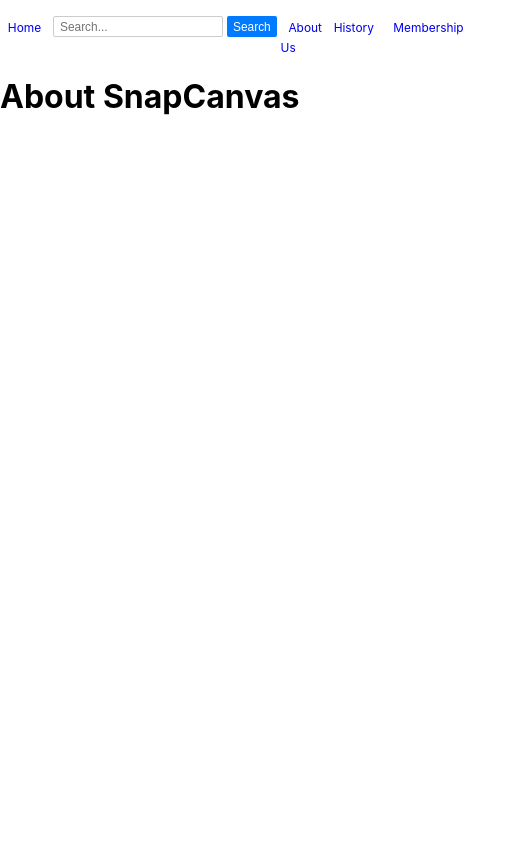
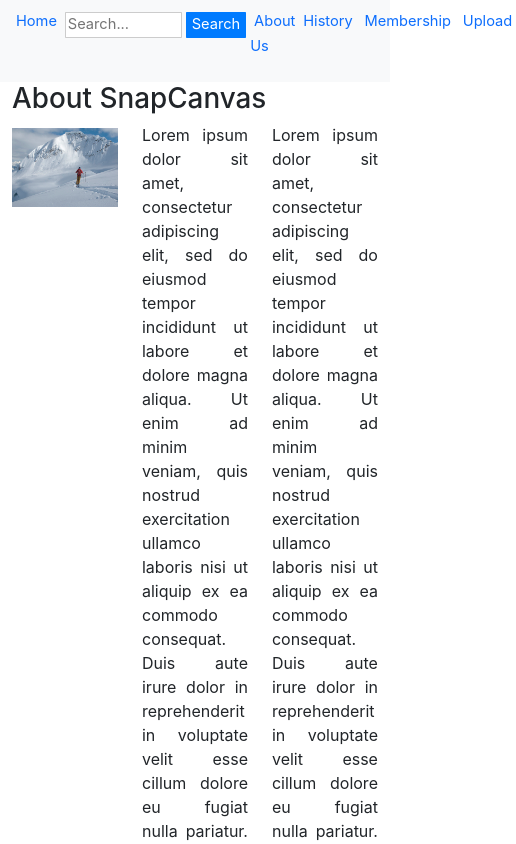
Before and after one commit to tszwong/SnapCanvas, a React (Create React App) app: page /about-us in a window 390 px wide. Shown: the top 844 px of the page, 516 px wide, since content can reach past the window. Built offline with nearby package versions, Linux system fonts and the light colour scheme.

Commit message:
created footer component and added to add pages, minor updates to navbar, completed skeletal layout of about us page, need to create more reusable components for other pages

```diff
--- a/public/index.html
+++ b/public/index.html
@@ -24,6 +24,7 @@
       work correctly both with client-side routing and a non-root public URL.
       Learn how to configure a non-root public URL by running `npm run build`.
     -->
+    <link href="https://cdn.jsdelivr.net/npm/bootstrap@5.3.2/dist/css/bootstrap.min.css" rel="stylesheet" integrity="sha384-T3c6CoIi6uLrA9TneNEoa7RxnatzjcDSCmG1MXxSR1GAsXEV/Dwwykc2MPK8M2HN" crossorigin="anonymous">
     <title>SnapCanvas</title>
   </head>
   <body>
--- a/src/App.css
+++ b/src/App.css
@@ -15,37 +15,61 @@
 }
 
 nav a {
-  padding: 2vw;
+  padding: 1vw 1vw 1vh;
   text-decoration: none;
-  font-size: calc(1vw + 0.5em); /* Basic responsive font size */
+  font-size: calc(2px + 1.5vh); /* Basic responsive font size */
 }
 
 nav li {
   margin: 0; /* Remove margins */
 }
 
+.text-content {
+  max-width: 80%; /* This will make the inner div take up 80% of the column width */
+  text-align: left; /* This ensures the text is left-aligned */
+}
+
 .search-container {
+  padding-top: 0.5vh;
   display: flex;
-  height: 2.5vh;
   gap: 1vw; /* Space between input and button */
   margin-left: auto; /* Push it to the right side of the nav if you want */
 }
 
 .search-container input[type="text"] {
   width: 40vw; /* Set the width of the input box */
-  padding: calc(0.5vh + 0.5vw);
-  font-size: calc(1vw + 0.5em); /* Responsive font size */
-  border-radius: 0.5vw;
+  font-size: calc(2px + 1.5vh); /* Basic responsive font size */
+  border-radius: 0.2vw;
   border: 1px solid #ccc;
 }
 
 .search-container button {
-  font-size: calc(1vw + 0.5em); /* Responsive font size */
+  font-size: calc(2px + 1.5vh); /* Basic responsive font size */
   border: none;
-  border-radius: 0.5vw;
+  border-radius: 0.2vw;
   background-color: #007bff; /* Choose your color */
   color: white;
   cursor: pointer;
+}
+
+.row.frame {
+  flex-wrap: nowrap;
+}
+
+.col-4 {
+  text-align: justify;
+}
+
+.not-first {
+  margin-top: 10vh;
+}
+
+.img-fluid {
+  padding-top: 0.5vh;
+}
+
+.footer {
+  margin-top: 15vh;
 }
 
 .search-container button:hover {
@@ -81,3 +105,9 @@
     transform: rotate(360deg);
   }
 }
+
+@media screen and (max-width: 750px) {
+  .search-container input[type="text"] {
+    width: 30vw; /* Set the width of the input box */
+  }
+}
--- a/src/App.js
+++ b/src/App.js
@@ -17,7 +17,8 @@
         <Router>
             <div>
                 {/* Navigation */}
-                <nav>
+                <nav className="navbar bg-body-tertiary"> {/* Use className instead of class */}
+                    <div className="container-fluid"> {/* Use className instead of class */}
                         <ul>
                             {/*this will replaced with logo later*/}
                             <li><Link to="/">Home</Link></li>
@@ -30,7 +31,9 @@
                             <li><Link to="/about-us">About Us</Link></li>
                             <li><Link to="/history">History</Link></li>
                             <li><Link to="/membership">Membership</Link></li>
+                            <li><Link to="">Upload</Link></li>
                         </ul>
+                    </div>
                 </nav>
 
 
--- /dev/null
+++ b/src/components/footer.js
@@ -0,0 +1,12 @@
+import React from 'react';
+import { Link } from 'react-router-dom'; // This assumes you are using react-router for navigation
+
+const Footer = () => (
+    <footer className="footer">
+        <div className="container text-center">
+            <span className="text-muted">&copy; {new Date().getFullYear()} SnapCanvas. All rights reserved.</span> <Link to="/credits">Credits</Link>
+        </div>
+    </footer>
+);
+
+export default Footer;
--- a/src/pages/AboutUsPage.js
+++ b/src/pages/AboutUsPage.js
@@ -1,7 +1,90 @@
 import React from 'react';
+import Footer from '../components/footer.js';
+
+import ski_photo_placeholder from '../assets/ski_photo_placeholder.jpg';
+
+// Profile component for displaying an image
+const Profile = ({ imageSrc, altText, id }) => (
+    <div className="col-4">
+        <img src={imageSrc} alt={altText} className="img-fluid" id={id}/>
+    </div>
+);
+
+// TextColumn component for displaying text
+const TextColumn = ({ text }) => (
+    <div className="col-4">
+        {text}
+    </div>
+);
+
+// TextRow component for displaying text
+const TextRow = ({ text }) => (
+    <div className="col-12">
+        {text}
+    </div>
+);
+
+// one third image, two third text component
+const ImgDesc = ({ imageSrc, altText, id, text }) => (
+    <div className="row">
+        <div className="col-4">
+            <img src={imageSrc} alt={altText} className="img-fluid" id={id}/>
+        </div>
+        <div className="col-8">
+            {text}
+        </div>
+    </div>
+);
 
 function AboutUsPage() {
-    return <h1>About SnapCanvas</h1>;
+    // random generated place holder text
+    const placeholder = `Lorem ipsum dolor sit amet, consectetur adipiscing elit, sed do eiusmod tempor incididunt ut labore
+    et dolore magna aliqua. Ut enim ad minim veniam, quis nostrud exercitation ullamco laboris nisi ut
+    aliquip ex ea commodo consequat. Duis aute irure dolor in reprehenderit in voluptate velit esse
+    cillum dolore eu fugiat nulla pariatur. Excepteur sint occaecat cupidatat non proident, sunt in
+    culpa qui officia deserunt mollit anim id est laborum.
+    Lorem ipsum dolor sit amet, consectetur adipiscing elit, sed do eiusmod tempor incididunt ut labore
+    et dolore magna aliqua. Ut enim ad minim veniam, quis nostrud exercitation ullamco laboris nisi ut
+    aliquip ex ea commodo consequat. Duis aute irure dolor in reprehenderit in voluptate velit esse
+    cillum dolore eu fugiat nulla pariatur. Excepteur sint occaecat cupidatat non proident, sunt in
+    culpa qui officia deserunt mollit anim id est laborum.`;
+
+    return (
+        <div className="container">
+            <h1>About SnapCanvas</h1>
+
+            <div className="row frame">
+                <Profile imageSrc={ski_photo_placeholder} altText="Placeholder" id="first_image" />
+                <TextColumn text={placeholder} />
+                <TextColumn text={placeholder} />
+            </div>
+
+            {/* If you have more rows of profiles and text, you can repeat them here */}
+            {/* Example of another row: */}
+            <div className="row frame not-first">
+                <Profile imageSrc={ski_photo_placeholder} altText="Placeholder" id="second_image" />
+                <TextColumn text={placeholder} />
+                <TextColumn text={placeholder} />
+            </div>
+
+            <div className="row frame not-first">
+                <TextRow text={placeholder} />
+            </div>
+
+            <div className="row frame not-first">
+                <Profile imageSrc={ski_photo_placeholder} altText="Placeholder" id="first_image" />
+                <Profile imageSrc={ski_photo_placeholder} altText="Placeholder" id="first_image" />
+                <Profile imageSrc={ski_photo_placeholder} altText="Placeholder" id="first_image" />
+            </div>
+
+            <div className="row frame not-first">
+                <ImgDesc imageSrc={ski_photo_placeholder} altText="Placeholder" id="first_image" text={placeholder}>
+                </ImgDesc>
+            </div>
+
+            <Footer/>
+        </div>
+    );
 }
 
 export default AboutUsPage;
--- a/src/pages/HistoryPage.js
+++ b/src/pages/HistoryPage.js
@@ -1,7 +1,14 @@
 import React from 'react';
+import Footer from '../components/footer.js';
 
 function HistoryPage() {
-    return <h1>SnapCanvas History</h1>;
+    return (
+        <div className={"container"}>
+            <h1>SnapCanvas History</h1>
+
+            <Footer/>
+        </div>
+    );
 }
 
 export default HistoryPage;
--- a/src/pages/HomePage.js
+++ b/src/pages/HomePage.js
@@ -1,7 +1,14 @@
 import React from 'react';
+import Footer from '../components/footer.js';
 
 function HomePage() {
-    return <h1>Welcome to SnapCanvas</h1>;
+    return (
+        <div className={"container"}>
+            <h1>Welcome to SnapCanvas</h1>
+
+            <Footer/>
+        </div>
+    );
 }
 
 export default HomePage;
--- a/src/pages/MembershipPage.js
+++ b/src/pages/MembershipPage.js
@@ -1,7 +1,14 @@
 import React from 'react';
+import Footer from '../components/footer.js';
 
 function MembershipPage() {
-    return <h1>SnapCanvas Premium Subscription</h1>;
+    return (
+        <div className={"containter"}>
+            <h1>SnapCanvas Premium Subscription</h1>
+
+            <Footer/>
+        </div>
+    );
 }
 
 export default MembershipPage;
```
Also changed, not shown: src/assets/ski_photo_placeholder.jpg (added). Lines whose indentation alone changed are shown as unchanged.
